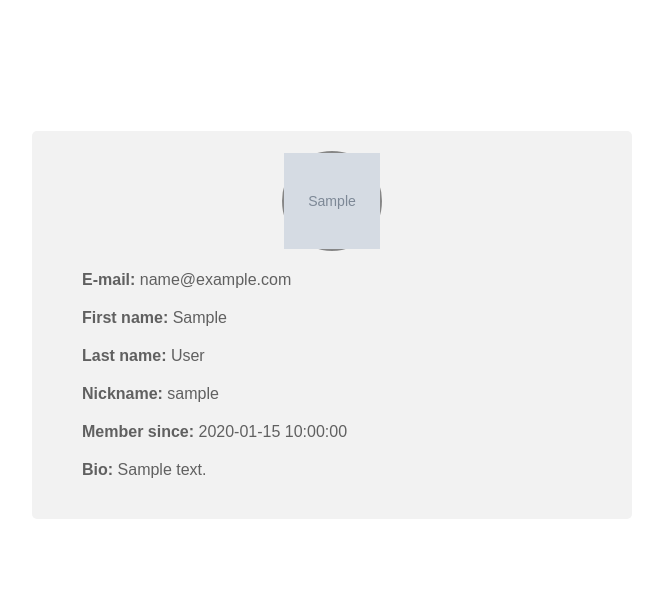
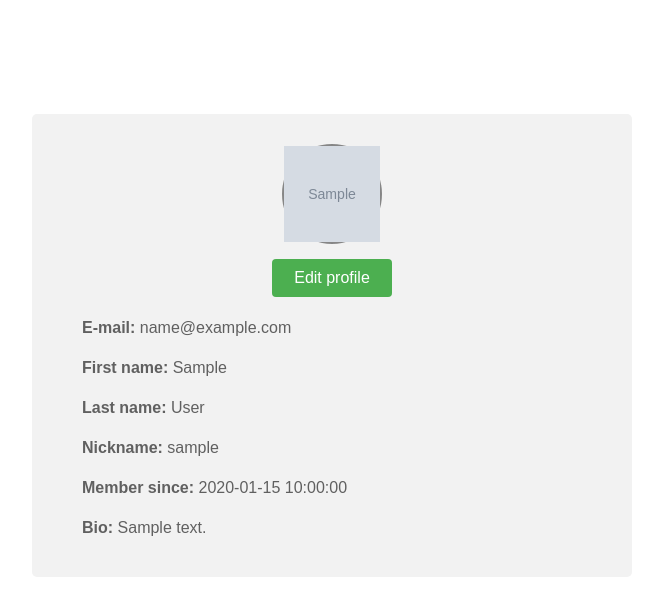
Before and after one commit to OlegPapka2/DevPlatform, a Flask app: page /profile in a window 1280 px wide. Shown: the part 70-686 px from the top of the page, without its empty margins (308-971 px from the left). Run offline with Flask 2, Linux system fonts and the light colour scheme; a user stored in the database is signed in; tables that the repository leaves empty hold one stand-in row (values such as "Sample post"); grey boxes marked "Sample" are stand-in pictures; parts of the project's set-up code (start-up, migrations or seed data) failed here and were passed over; some libraries are stand-ins or nearby versions.

Commit message:
Added styles and form for Profile page

```diff
--- a/src/profile/templates/profile.html
+++ b/src/profile/templates/profile.html
@@ -14,10 +14,56 @@
 
 {% block content %}
     <div id="profile">
+        <div id="picture_wrapper">
             <div id="picture">
                 <img src="{{ profile_picture }}" alt="Profile picture">
             </div>
 
+            <div id="image_btn_wrapper">
+                <input type="file" id="file_selector" accept="image/jpeg, image/png, image/jpg">
+                <button id="delete_image">Remove image</button>
+            </div>
+
+        </div>
+
+        <script>
+            function edit_profile() {
+                var form = document.getElementById("user_data_edit");
+                var data = document.getElementById("user_data");
+                var btn = document.getElementById("edit_profile");
+                var elements = document.getElementsByTagName("input");
+                var textarea = document.getElementById("bio_input");
+                var file_selector = document.getElementById("file_selector");
+                var clear_img_btn = document.getElementById("image_btn_wrapper");
+
+                if (form.style.display === "none") {
+                    form.style.display = "block";
+                    clear_img_btn.style.display = "flex";
+                    data.style.display = "none";
+                    btn.style.display = "none";
+                } else {
+                    form.style.display = "none";
+                    clear_img_btn.style.display = "none";
+                    data.style.display = "block";
+                    btn.style.display = "block";
+
+
+                    for (var ii = 0; ii < elements.length; ii++) {
+                        if (elements[ii].type == "text") {
+                            elements[ii].value = "";
+                        }
+                    }
+
+                    textarea.value = "";
+                    file_selector.value = "";
+                }
+
+            }
+        </script>
+
+        <button id="edit_profile" onclick="edit_profile()">Edit profile</button>
+
+        <div id="user_data">
             <p><span>E-mail:</span> {{ current_user.email }}</p>
             <p><span>First name:</span> {{ current_user.first_name }}</p>
             <p><span>Last name:</span> {{ current_user.last_name }}</p>
@@ -25,4 +71,40 @@
             <p><span>Member since:</span> {{ current_user.member_since }}</p>
             <p><span>Bio:</span> {{ current_user.bio }}</p>
         </div>
+
+        <div id="user_data_edit">
+            <form>
+                <div class="block">
+                    <label>E-mail:</label>
+                    <input id="email_input" type="text" placeholder="{{ current_user.email }}">
+                </div>
+
+                <div class="block">
+                    <label>First name:</label>
+                    <input id="first_name_input" type="text" placeholder="{{ current_user.first_name }}">
+                </div>
+
+                <div class="block">
+                    <label>Last name:</label>
+                    <input id="last_name_input" type="text" placeholder="{{ current_user.last_name }}">
+                </div>
+
+                <div class="block">
+                    <label>Nickname:</label>
+                    <input id="nickname_input" type="text" placeholder="{{ current_user.username }}">
+                </div>
+
+                <div class="block">
+                    <label>Bio:</label>
+                    <textarea id="bio_input" placeholder="{{ current_user.bio }}"></textarea>
+                </div>
+
+                <div id="btns">
+                    <button type="button" id="cancel_changes" onclick="edit_profile()">Cancel</button>
+                    <button type="submit" id="save_changes">Save</button>
+                </div>
+            </form>
+
+        </div>
+    </div>
 {% endblock %}
--- a/src/static/css/base.css
+++ b/src/static/css/base.css
@@ -36,6 +36,10 @@ h3 {
 }
 
 p {
+    font: 16px sans-serif;
+}
+
+label {
     font: 16px sans-serif;
 }
 
--- a/src/static/css/profile.css
+++ b/src/static/css/profile.css
@@ -7,21 +7,28 @@
 #profile {
     border-radius: 5px;
     background-color: #f2f2f2;
-    padding: 20px 50px;
+    padding: 30px 50px;
     width: 600px;
-    margin-bottom: 80px;
+    margin-bottom: 40px;
 }
 
 #home {
     float: right;
 }
 
-#profile > p {
-    margin: 20px 0;
+#user_data > p {
+    margin-top: 22px;
+    margin-bottom: 10px;
 }
 
 span {
     font-weight: bold;
+}
+
+#picture_wrapper {
+    height: 100%;
+    display: flex;
+    align-items: center;
 }
 
 #picture {
@@ -37,3 +44,115 @@ img {
     width: 100%;
     object-fit: cover;
 }
+
+button {
+    min-width: 120px;
+    background-color: #4CAF50;
+    color: white;
+    padding: 10px 14px;
+    margin: 15px auto 20px;
+    border: none;
+    border-radius: 4px;
+    cursor: pointer;
+    font: 16px sans-serif;
+    display: block;
+}
+
+button:hover {
+    background-color: #45a049;
+}
+
+#cancel_changes {
+    background-color: #af4c4c;
+    color: white;
+}
+
+#cancel_changes:hover {
+    background-color: #a04545;
+}
+
+#delete_image {
+    background-color: #424242;
+    color: white;
+    margin: 0;
+}
+
+#delete_image:hover {
+    background-color: #5d5d5d;
+}
+
+#user_data_edit {
+    display: none;
+    margin: 20px auto 0;
+}
+
+#image_btn_wrapper {
+    display: none;
+    height: 100px;
+    flex-direction: column;
+    justify-content: space-evenly;
+}
+
+#btns {
+    margin: 20px 0 0;
+    width: 100%;
+    display: flex;
+    justify-content: space-around;
+    gap: 30px;
+}
+
+#btns > button {
+    width: 100%;
+    margin: 0 15px;
+}
+
+#cancel_changes {
+    margin: 0;
+}
+
+#save_changes {
+    margin: 0;
+}
+
+.block {
+    margin: 8px 0;
+    display: flex;
+    align-items: center;
+    gap: 10px;
+}
+
+input[type=text], select {
+    width: 100%;
+    padding: 12px 20px;
+    margin: 8px 0;
+    display: inline-block;
+    border: 1px solid #ccc;
+    border-radius: 4px;
+    box-sizing: border-box;
+    font: 16px sans-serif;
+}
+
+label {
+    font-weight: bold;
+    display: inline-block;
+    white-space: nowrap;
+}
+
+textarea {
+    vertical-align: top;
+    display: inline-block;
+    font: 16px sans-serif;
+    width: 100%;
+    resize: vertical;
+    max-height: 150px;
+    min-height: 70px;
+    padding: 12px 20px;
+    margin: 8px 0;
+    border: 1px solid #ccc;
+    border-radius: 4px;
+    box-sizing: border-box;
+}
+
+#file_selector {
+    display: inline;
+}
```
Lines whose indentation alone changed are shown as unchanged.
